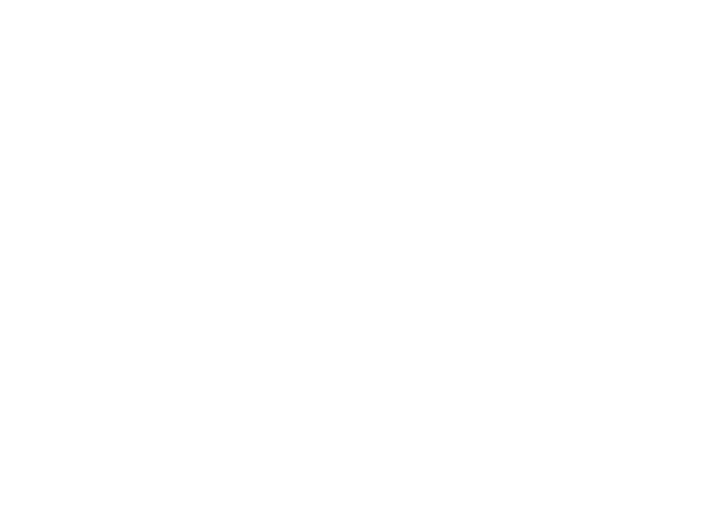
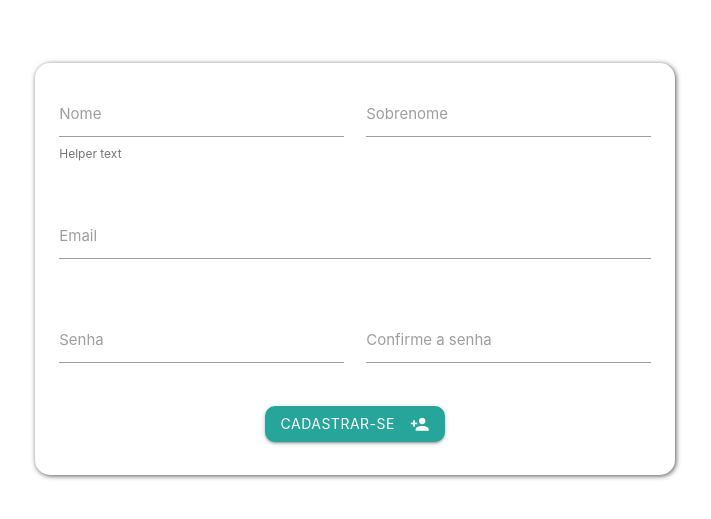
Before and after one commit to d0uguit0s/projeto_biblioteca, a React (Create React App) app in the folder web/: page /register in a window 1280 px wide. Shown: the part 131-650 px from the top of the page, without its empty margins (285-996 px from the left). Built offline with nearby package versions, Linux system fonts and the light colour scheme.

Commit message:
Criação da tela de cadastro

```diff
--- a/web/src/Routes.jsx
+++ b/web/src/Routes.jsx
@@ -1,18 +1,22 @@
 import React from 'react';
 import { BrowserRouter, Route, Switch } from 'react-router-dom';
 import Loading from './components/Loading';
+import ForgetPsw from './pages/ForgetPsw';
 import Home from './pages/Home';
 import Login from './pages/Login/index';
+import Register from './pages/Register';
 import User from './pages/User/index';
 
 function Routes() {
 	return (
 		<BrowserRouter>
 			<Switch>
+				<Route path='/' component={Login} exact />
+				<Route path='/register' component={Register} exact />
+				<Route path='/forgetPsw' component={ForgetPsw} exact />
+				<Route path='/home' component={Home} />
+				<Route path='/users' component={User} />
 				<Route path='/loading' component={Loading} />
-				<Route path='/' component={Login} exact />
-				<Route path='/users' component={User} />
-				<Route path='/home' component={Home} />
 			</Switch>
 		</BrowserRouter>
 	);
--- a/web/src/components/ContainerForm/style.css
+++ b/web/src/components/ContainerForm/style.css
@@ -9,7 +9,7 @@
 .boxForm {
 	/* display: flex; */
 	/* justify-content: center; */
-	width: 30%;
+	width: 50%;
 	box-shadow: 1px 1px 5px #555;
 	border-radius: 15px;
 	padding: 13px;
--- /dev/null
+++ b/web/src/pages/ForgetPsw/index.jsx
@@ -0,0 +1,9 @@
+import React from 'react';
+
+// import { Container } from './styles';
+
+function ForgetPsw() {
+	return <h1>FORGET PASSWORD!</h1>;
+}
+
+export default ForgetPsw;
--- a/web/src/pages/Login/index.jsx
+++ b/web/src/pages/Login/index.jsx
@@ -1,8 +1,8 @@
 import React, { useState } from 'react';
+import { Link, useHistory } from 'react-router-dom';
 import axios from 'axios';
 import ContainerForm from '../../components/ContainerForm/index';
 import './style.css';
-import { useHistory } from 'react-router-dom';
 
 function Login() {
 	const [fieldEmail, setFieldEmail] = useState('');
@@ -37,6 +37,7 @@
 	return (
 		<ContainerForm>
 			<form className='col s12'>
+				<div className='inputArea'>
 					<div className='row'>
 						<div className='input-field col s12'>
 							<i className='material-icons prefix'>account_circle</i>
@@ -63,6 +64,7 @@
 							<label htmlFor='password'>Password</label>
 						</div>
 					</div>
+				</div>
 				<div className='areaBtn'>
 					<button
 						className='customBtn btn waves-effect waves-light'
@@ -75,8 +77,8 @@
 					</button>
 				</div>
 				<div className='links'>
-					<a href='#'>Esqueci minha senha</a>
-					<a href='#'>Cadastre-se</a>
+					<Link to='/forgetPsw'>Esqueci minha senha</Link>
+					<Link to='/register'>Cadastre-se</Link>
 				</div>
 			</form>
 		</ContainerForm>
--- a/web/src/pages/Login/style.css
+++ b/web/src/pages/Login/style.css
@@ -1,3 +1,8 @@
+.inputArea{
+	padding-left: 100px;
+	padding-right: 100px;
+}
+
 .areaBtn{
 	display: flex;
 	justify-content: center;
@@ -17,6 +22,6 @@
 	margin-top: 15px;
 }
 
-.links a{
+.links Link{
 	margin: 0;
 }
--- /dev/null
+++ b/web/src/pages/Register/index.jsx
@@ -0,0 +1,99 @@
+import React, { useState } from 'react';
+import ContainerForm from '../../components/ContainerForm';
+
+// import { Container } from './styles';
+
+function Register() {
+	const [fieldName, setFieldName] = useState('');
+	const [fieldLastName, setFieldLastName] = useState('');
+	const [fieldEmail, setFieldEmail] = useState('');
+	const [fieldPassword, setFieldPassword] = useState('');
+	const [fieldConfirmPassword, setFieldConfirmPassword] = useState('');
+
+	return (
+		<ContainerForm>
+			<div className='row'>
+				<form className='col s12'>
+					<div className='row'>
+						<div className='input-field col s6'>
+							<input
+								id='first_name'
+								type='text'
+								className='validate'
+								value={fieldName}
+								onChange={e => setFieldName(e.target.value)}
+							/>
+							<label htmlFor='first_name'>Nome</label>
+							<span
+								className='helper-text'
+								data-error='wrong'
+								data-success='right'
+							>
+								Helper text
+							</span>
+						</div>
+						<div className='input-field col s6'>
+							<input
+								id='last_name'
+								type='text'
+								className='validate'
+								value={fieldLastName}
+								onChange={e => setFieldLastName(e.target.value)}
+							/>
+							<label htmlFor='last_name'>Sobrenome</label>
+						</div>
+					</div>
+
+					<div className='row'>
+						<div className='input-field col s12'>
+							<input
+								id='email'
+								type='email'
+								className='validate'
+								value={fieldEmail}
+								onChange={e => setFieldEmail(e.target.value)}
+							/>
+							<label htmlFor='email'>Email</label>
+						</div>
+					</div>
+
+					<div className='row'>
+						<div className='input-field col s6'>
+							<input
+								id='password'
+								type='password'
+								className='validate'
+								value={fieldPassword}
+								onChange={e => setFieldPassword(e.target.value)}
+							/>
+							<label htmlFor='password'>Senha</label>
+						</div>
+						<div className='input-field col s6'>
+							<input
+								id='confirmPassword'
+								type='password'
+								className='validate'
+								value={fieldConfirmPassword}
+								onChange={e => setFieldConfirmPassword(e.target.value)}
+							/>
+							<label htmlFor='confirmPassword'>Confirme a senha</label>
+						</div>
+					</div>
+					<div className='areaBtn'>
+						<button
+							className='customBtn btn waves-effect waves-light'
+							type='submit'
+							name='action'
+							// onClick={handleSubmit}
+						>
+							Cadastrar-se
+							<i className='material-icons right'>person_add</i>
+						</button>
+					</div>
+				</form>
+			</div>
+		</ContainerForm>
+	);
+}
+
+export default Register;
--- /dev/null
+++ b/web/src/pages/Register/style.css
@@ -0,0 +1,9 @@
+.areaBtn{
+	display: flex;
+	justify-content: center;
+	align-items: center;
+}
+
+.customBtn{
+	border-radius: 10px;
+}
```
Also changed, not shown: web/data.json (deleted, +0 -11 lines), web/src/pages/ForgetPsw/style.css (added), 1 other file (tests, documents, lock files or other folders). Lines whose indentation alone changed are shown as unchanged.
